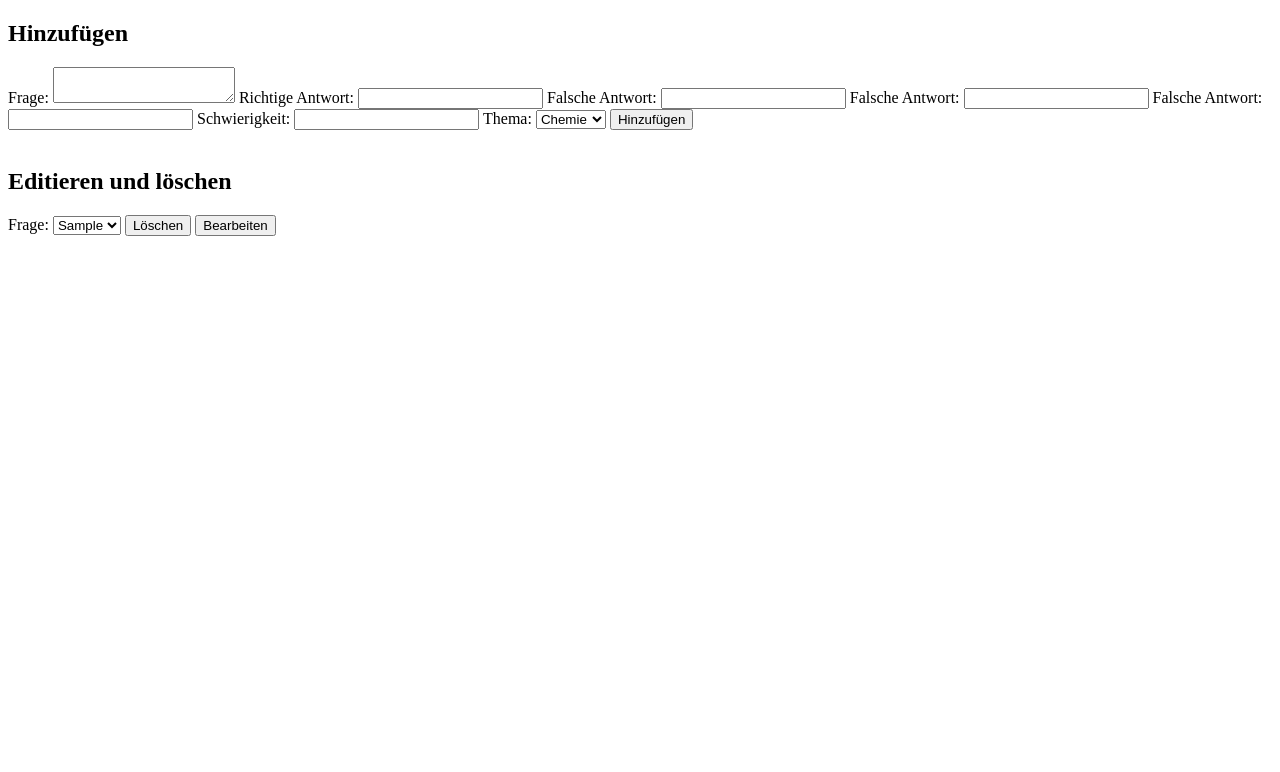
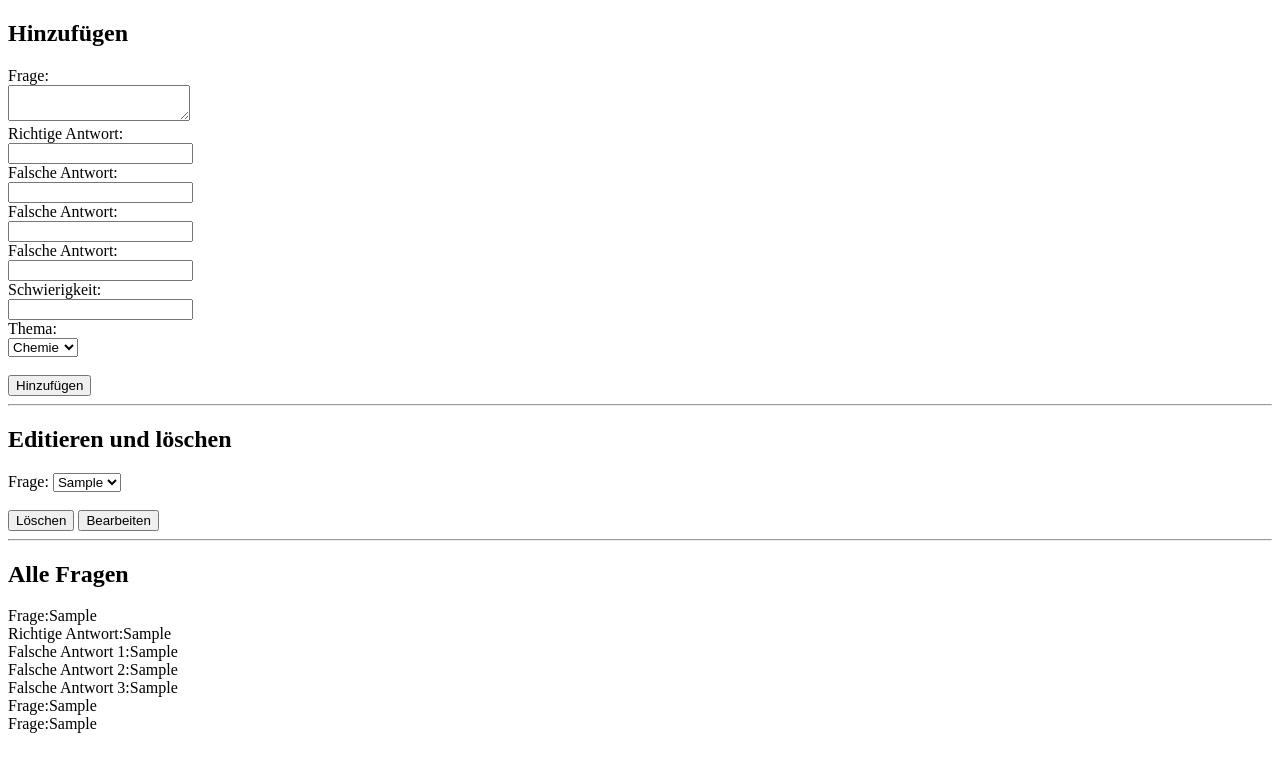
Before and after one commit to codinghardadmin/Quiz_DHBW, a PHP site: page /edit.php in a window 1280 px wide. Shown: the top 772 px of the page. Run offline with PHP 8.4, Linux system fonts and the light colour scheme; tables that the repository leaves empty or names only in its code hold one stand-in row (values such as "Sample post").

Commit message:
added overview of all questions

```diff
--- /dev/null
+++ b/config.php
@@ -0,0 +1,9 @@
+<?php
+
+$themen = array(
+    "Chemie",
+    "Biologie",
+    "Physik"
+);
+
+?>
--- a/edit.php
+++ b/edit.php
@@ -4,41 +4,61 @@
 <head>
     <title>Editieren</title>
     <meta charset="utf-8">
+
+    <style>
+
+    </style>
+
 </head>
 
 <body>
 
 <?php
 
+include("config.php");
 $pdo = new PDO('mysql:host=localhost;dbname=quizdb', 'root', '');
 
-// Hinzufügen
-echo "
+?>
+
+
     <h2>Hinzufügen</h2>
     <form action='edit.php' method='post'>
-        Frage:
+        Frage:<br>
         <textarea name='frage'></textarea>
-        Richtige Antwort:
+        <br>
+        Richtige Antwort:<br>
         <input name='antwort1' type='text'>
-        Falsche Antwort:
+        <br>
+        Falsche Antwort:<br>
         <input name='antwort2' type='text'>
-        Falsche Antwort:
+        <br>
+        Falsche Antwort:<br>
         <input name='antwort3' type='text'>
-        Falsche Antwort:
+        <br>
+        Falsche Antwort:<br>
         <input name='antwort4' type='text'>
-        Schwierigkeit:
+        <br>
+        Schwierigkeit:<br>
         <input name='schwer' type='number'>
-        Thema:
+        <br>
+        Thema:<br>
         <select name='thema'>
-            <option>Chemie</option>
-            <option>Biologie</option>
-            <option>Physik</option>
+
+<?php
+
+foreach($themen as $thema) {
+    echo "<option>" . $thema . "</option>";
+}
+
+?>
+
         </select>
+        <br><br>
         <button>Hinzufügen</button>
     </form>
-";
+    <hr>
 
-echo "<br>";
+<?php
 
 if (isset($_POST["frage"]) && isset($_POST["antwort1"])
  && isset($_POST["antwort2"]) && isset($_POST["antwort3"])
@@ -51,25 +71,31 @@ if (isset($_POST["frage"]) && isset($_POST["antwort1"])
     echo "<p>Die Frage wurde hinzugefügt</p>";
 }
 
-// Editieren und Löschen
-echo "
+?>
+
     <h2>Editieren und löschen</h2>
     <form action='edit.php' method='post'>
         Frage:
         <select name='delete'>
-";
+
+<?php
 
 $sql = "SELECT frage FROM fragen";
 foreach ($pdo->query($sql) as $row) {
     echo "<option>" . $row['frage'] . "</option>";
 }
 
-echo "
+?>
+
         </select>
+        <br>
+        <br>
         <button name='chooseBtn' value='delete'>Löschen</button>
         <button name='chooseBtn' value='edit'>Bearbeiten</button>
     </form>
-";
+    <hr>
+
+<?php
 
 if (isset($_POST["chooseBtn"])) {
     switch($_REQUEST["chooseBtn"]) {
@@ -84,7 +110,7 @@ if (isset($_POST["chooseBtn"])) {
 
         case "edit":
 
-            header("Location: test.php");
+            header("Location: editfrage.php?frage=" . $_POST["delete"]);
 
             break;
     }
@@ -94,17 +120,23 @@ if (isset($_POST["delete"])) {
 
 
 }
-
-
-
-
-
-
-
-
-
 //$statement = $pdo->prepare("UPDATE users SET email = ? WHERE id = ?");
 //$statement->execute(array('neu@php-einfach.de', 1));
+
+echo "<h2>Alle Fragen</h2>";
+
+$sql = "SELECT frage, antwort1, antwort2, antwort3, antwort4, schwer, thema FROM fragen ORDER BY schwer ASC";
+
+foreach ($pdo->query($sql) as $row) {
+    echo "<p>Frage:" . $row['frage'] . "<br>
+         Richtige Antwort:" . $row['antwort1'] . "<br>
+         Falsche Antwort 1:" . $row['antwort2'] . "<br>
+         Falsche Antwort 2:" . $row['antwort3'] . "<br>
+         Falsche Antwort 3:" . $row['antwort4'] . "<br>
+         Frage:" . $row['schwer'] . "<br>
+         Frage:" . $row['thema'] . "<br>
+    ";
+}
 
 ?>
 
```
